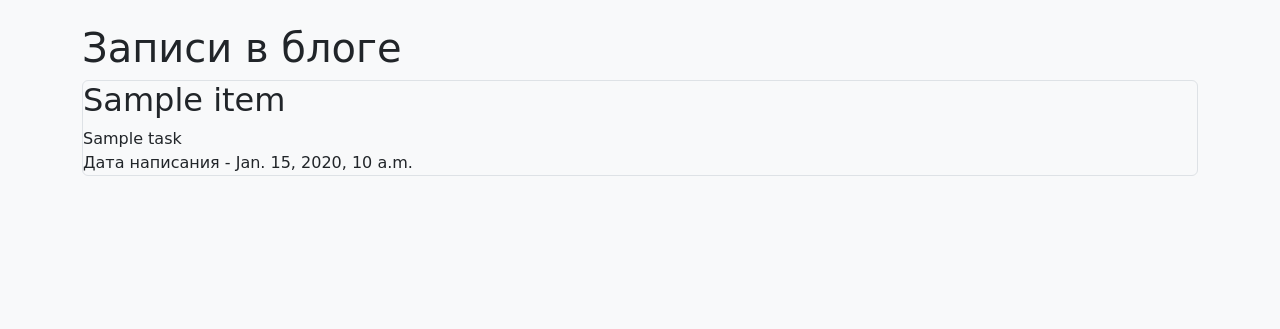
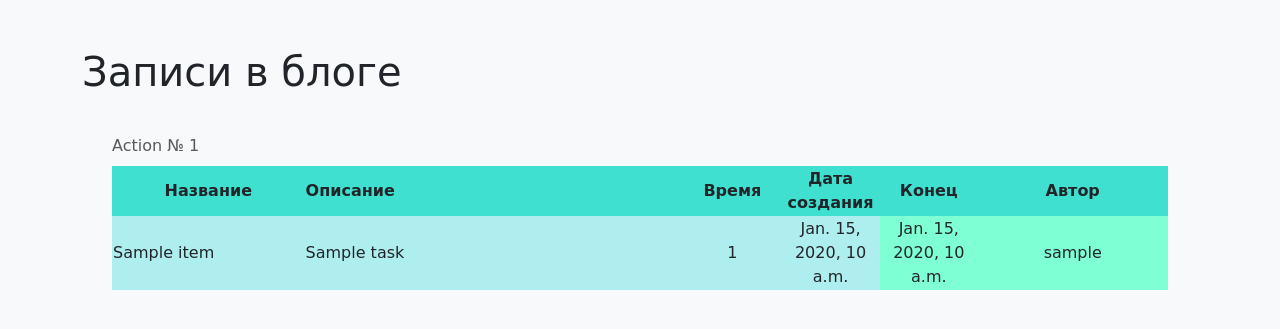
Before and after one commit to AnnaVolleyball/Website_Django_Cats, a Django app: template catsite/main/templates/main/index.html in a window 1280 px wide. Shown: the part 82-411 px from the top of the page. Run offline with Django 3.2, Linux system fonts and the light colour scheme; the template is opened without the code that fills it: most values are stand-ins (such as "Sample title", 1, 10 or a date in 2020).

Commit message:
Fix main page

```diff
--- a/catsite/main/templates/main/index.html
+++ b/catsite/main/templates/main/index.html
@@ -1,24 +1,39 @@
 {% extends "main/base.html" %}
 
 {% block content %}
-<h1>Записи в блоге</h1>
 {% if user.is_authenticated %}
     <a href="new_task" class="btn btn-secondary">Добавить новость</a>
+{% endif %}
 <br>
-<br>
-{% endif %}
+<h1>Записи в блоге</h1>
 {% for item in tasks %}
-<div class="col-md6 border rounded">
-    <h2>{{item.title}}</h2>
-    <div>
-        {{item.task}}
-    </div>
-    <div>
-        Дата написания - {{item.start_date}}
-    </div>
-</div>
+  <div class="table_container" style="margin: 30px;">
+    <table class="my_table">
+        <caption style="caption-side: top;">Action № {{ forloop.counter }}</caption>
+        <tr class="my_row">
+            <th style="width: 200px; background-color: #40E0D0; text-align: center;">Название</th>
+            <th style="width: 400px; background-color: #40E0D0;">Описание</th>
+          <th style="width: 100px; background-color: #40E0D0; text-align: center;">Время</th>
+          <th style="width: 100px; background-color: #40E0D0; text-align: center;">Дата создания</th>
+          <th style="width: 100px; background-color: #40E0D0; text-align: center;">Конец</th>
+          <th style="width: 200px; background-color: #40E0D0; text-align: center;">Автор</th>
+        </tr>
+        <tr class="my_row">
+            <td style="height: 50px; background-color: #AFEEEE;">{{ item.title }}</td>
+            <td style="background-color: #AFEEEE;">{{ item.task }}</td>
+            <td style="background-color: #AFEEEE; text-align: center;">{{ item.work_size }}</td>
+            <td style="background-color: #AFEEEE; text-align: center;">{{ item.start_date }}</td>
+            {% if item.end_date %}
+            <td style="background-color: #7FFFD4; text-align: center;">{{ item.end_date }}</td>
+            {% else %}
+            <td style="background-color: #7FFFD4; text-align: center;">Еще не закончена</td>
+            {% endif %}
+            <td style="background-color: #7FFFD4; text-align: center;">{{ item.user.username }}</td>
+        </tr>
+    </table>
+  </div>
 {% if user.is_authenticated and user.id == item.user_id %}
-    <div>
+    <div style="margin: 30px;">
         <button href="/news/{{ item.id }}" class="btn btn-warning">
             Изменить
         </button>
--- a/catsite/main/views.py
+++ b/catsite/main/views.py
@@ -14,6 +14,7 @@ from django.utils import timezone
 def index_page(request):
     params = {}
     tasks = Task.objects.all()
+    tasks = tasks[::-1]
     params['tasks'] = tasks
     return render(request, 'main/index.html', params)
 
```
